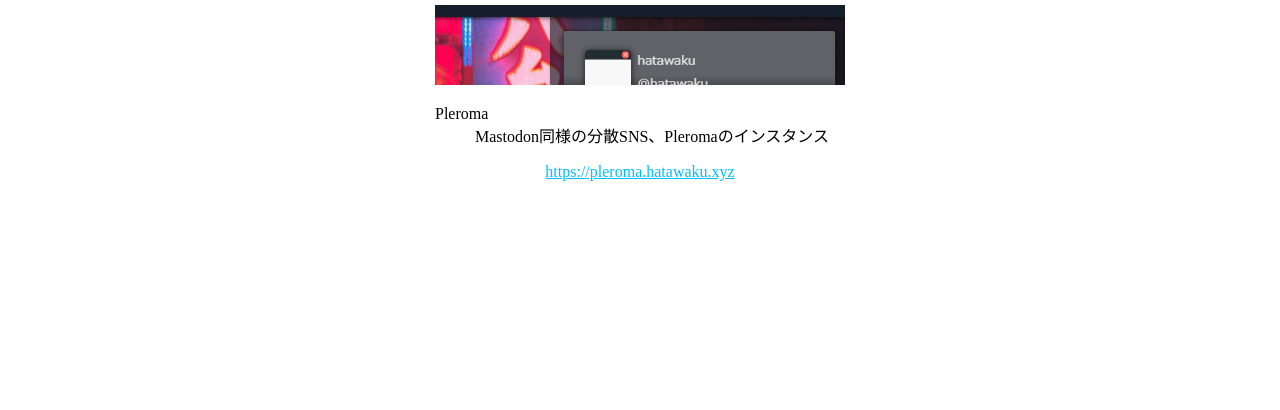
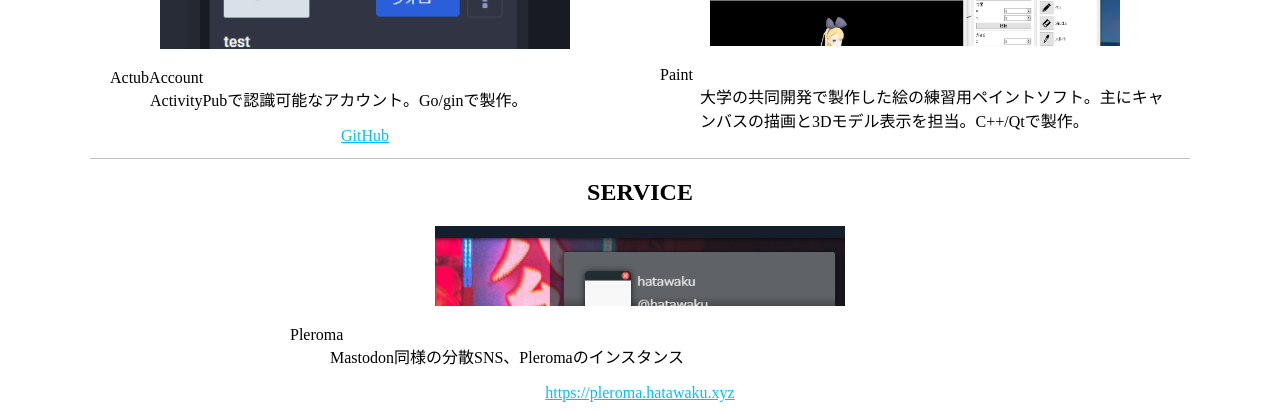
Before and after one commit to zazara/ProfilePage, a plain HTML site: page index.html in a window 1280 px wide. Shown: the part 632-1042 px from the top of the page. Before the commit the page ends 821 px from the top, so only its background shows below. Drawn offline with Linux system fonts and the light colour scheme.

Commit message:
add works

```diff
--- a/index.html
+++ b/index.html
@@ -28,8 +28,7 @@
     </div>
     <div class="separator"></div>
    <div class="content">
-       <h2 class="work-header">WORKS</h2>
-
+        <h2 class="work-header">WORKS</h2>
         <div class="works">
             <div class="work-card">
                 <img class="work-image"src="https://user-images.githubusercontent.com/50822685/63415298-7ca65900-c438-11e9-9d3a-2709337a2c67.png">
@@ -43,9 +42,23 @@
                 <img class="work-image" src="social-trashbox.png">
                 <div class="work-text">
                     <dl><dt>Social Trashbox</dt><dd>誰でも投稿可能、誰でも削除可能なテキストのゴミ箱。gin、Box2D、CreateJSで製作。</dd></dl>
-
                 </div>
                 <a href="./social-trashbox">ウェブサイト</a>
+            </div>
+        </div>
+        <div class="works">
+            <div class="work-card">
+                <img class="work-image"src="actub.png">
+                <div class="work-text">
+                    <dl><dt>ActubAccount</dt><dd>ActivityPubで認識可能なアカウント。Go/ginで製作。</dd></dl>
+                </div>
+                <a href="https://github.com/zazara/Http-Signatures">GitHub</a>
+            </div>
+            <div class="work-card">
+                <img class="work-image" src="paint.png">
+                <div class="work-text">
+                    <dl><dt>Paint</dt><dd>大学の共同開発で製作した絵の練習用ペイントソフト。主にキャンバスの描画と3Dモデル表示を担当。C++/Qtで製作。</dd></dl>
+                </div>
             </div>
         </div>
     </div>
--- a/style.css
+++ b/style.css
@@ -26,6 +26,7 @@ a{
 .work-card{
     margin-right: 20px;
     margin-left: 20px;
+    width:700px;
     text-align: center;
 }
 
```
Also changed, not shown: actub.png (added), paint.png (added).
